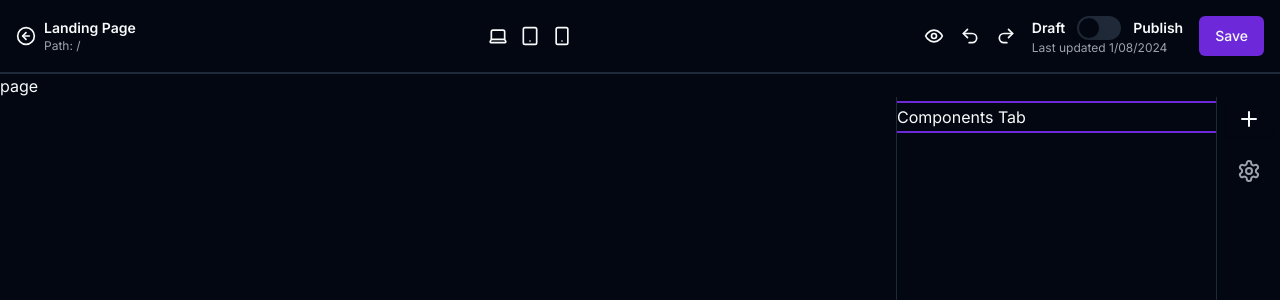
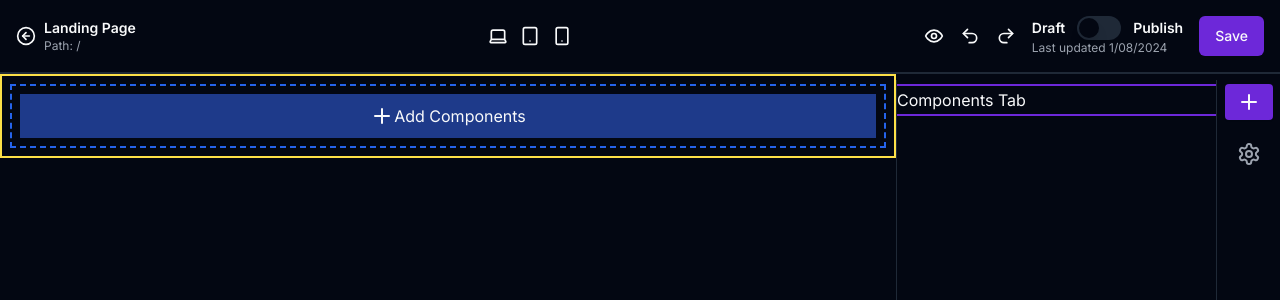
Before and after one commit to Hap-i/craftfolio, a Next.js app: page /editor/1 in a window 1280 px wide. Shown: the top 300 px of the page. Built offline with nearby package versions, Linux system fonts and the light colour scheme.

Commit message:
chore: Editing section added

```diff
--- a/src/app/editor/[pageId]/layout.tsx
+++ b/src/app/editor/[pageId]/layout.tsx
@@ -9,9 +9,11 @@ const layout = ({
 }>) => {
   return (
     <div className=''>
-      <EditorNavbar/>
+      <EditorNavbar />
+      <div className='flex'>
+        {children}
       <EditorSidebar />
-      {children}
+      </div>
     </div>
   )
 }
--- a/src/app/editor/[pageId]/page.tsx
+++ b/src/app/editor/[pageId]/page.tsx
@@ -1,8 +1,14 @@
+import { Plus } from 'lucide-react'
 import React from 'react'
 const page = () => {
   return (
-    <div>
-page
+    <div className='h-fit border-2 border-yellow-300 w-full mr-[24rem] p-2'>
+      <div className='border-2 border-dashed  h-16 w-full border-blue-600 p-2 cursor-pointer'>
+        <div className='flex items-center justify-center h-full bg-blue-900'>
+          <Plus/>
+          <span>Add Components</span>
+        </div>
+      </div>
 
     </div>
   )
--- /dev/null
+++ b/src/components/editor/EditorSection.tsx
@@ -0,0 +1,11 @@
+import React from 'react'
+
+type Props = {}
+
+const EditorSection = (props: Props) => {
+  return (
+    <div>EditorSection</div>
+  )
+}
+
+export default EditorSection
--- a/src/components/editor/EditorSidebar.tsx
+++ b/src/components/editor/EditorSidebar.tsx
@@ -36,7 +36,7 @@ const EditorSidebar = (props: Props) => {
         showX={false}
         side="right"
         className={clsx(
-          'mt-[97px] w-16 z-[80] shadow-none  p-0 transition-all overflow-hidden',
+          'mt-[80px] w-16 z-[80] shadow-none  p-0 transition-all overflow-hidden',
         )}>
         <EditorTabs/>
       </SheetContent>
@@ -44,7 +44,7 @@ const EditorSidebar = (props: Props) => {
         showX={false}
         side="right"
         className={clsx(
-          'mt-[97px] w-80 z-[40] shadow-none p-0 mr-16 bg-background h-full transition-all overflow-hidden',
+          'mt-[80px] w-80 z-[40] shadow-none p-0 mr-16 bg-background h-full transition-all overflow-hidden',
         )}>
           <TabsContent value="components">
             <p>Components Tab</p>
--- a/src/components/editor/EditorTabs.tsx
+++ b/src/components/editor/EditorTabs.tsx
@@ -12,11 +12,11 @@ type Props = {}
 const EditorTabs = (props: Props) => {
   return (
       <TabsList className="flex items-center flex-col justify-evenly w-full bg-transparent h-fit gap-4" >
-        <TabsTrigger value="components">
-          <Plus className='icon-click' />
+        <TabsTrigger value="components" className="data-[state=active]:bg-primary" >
+          <Plus className='' />
         </TabsTrigger>
-        <TabsTrigger value="settings">
-          <SettingsIcon className='icon-click' />
+        <TabsTrigger value="settings" className="data-[state=active]:bg-primary">
+          <SettingsIcon className='' />
         </TabsTrigger>
       </TabsList>
   )
```
